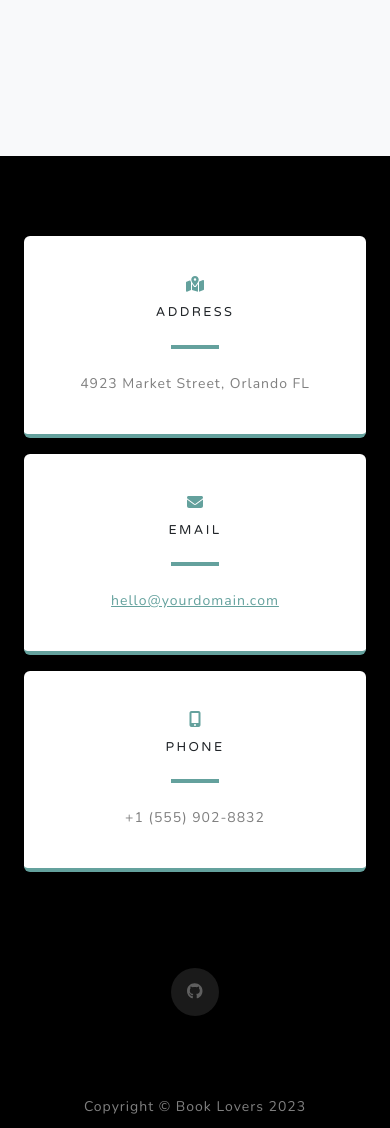
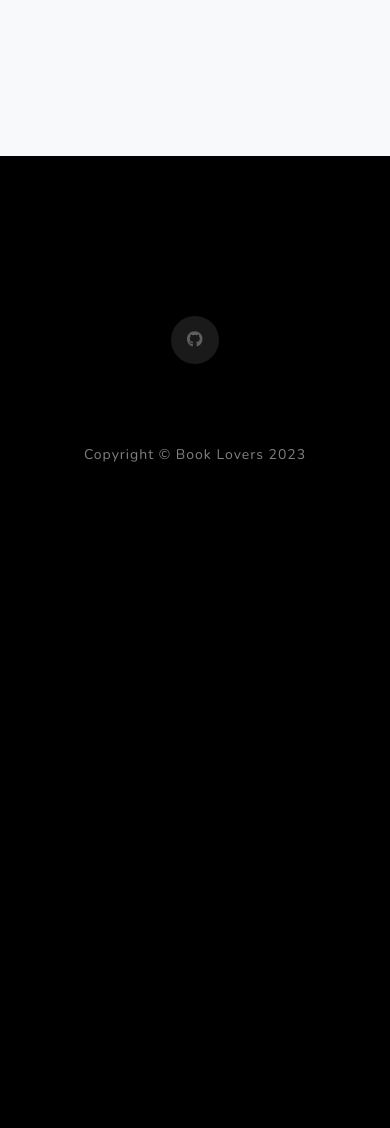
Before and after one commit to rolczynska/BookLovers, a Flask app: page / in a window 390 px wide. Shown: the part 3140-4268 px from the top of the page. After the commit the page ends 3602 px from the top, so only its background shows below. Run offline with Flask 2, Linux system fonts and the light colour scheme; some libraries are stand-ins or nearby versions.

Commit message:
Delete adress, mail and phone section.

```diff
--- a/templates/index.html
+++ b/templates/index.html
@@ -75,40 +75,8 @@
         <!-- Contact-->
         <section class="contact-section bg-black">
             <div class="container px-4 px-lg-5">
-                <div class="row gx-4 gx-lg-5">
-                    <div class="col-md-4 mb-3 mb-md-0">
-                        <div class="card py-4 h-100">
-                            <div class="card-body text-center">
-                                <i class="fas fa-map-marked-alt text-primary mb-2"></i>
-                                <h4 class="text-uppercase m-0">Address</h4>
-                                <hr class="my-4 mx-auto" />
-                                <div class="small text-black-50">4923 Market Street, Orlando FL</div>
-                            </div>
-                        </div>
-                    </div>
-                    <div class="col-md-4 mb-3 mb-md-0">
-                        <div class="card py-4 h-100">
-                            <div class="card-body text-center">
-                                <i class="fas fa-envelope text-primary mb-2"></i>
-                                <h4 class="text-uppercase m-0">Email</h4>
-                                <hr class="my-4 mx-auto" />
-                                <div class="small text-black-50"><a href="#!">hello@yourdomain.com</a></div>
-                            </div>
-                        </div>
-                    </div>
-                    <div class="col-md-4 mb-3 mb-md-0">
-                        <div class="card py-4 h-100">
-                            <div class="card-body text-center">
-                                <i class="fas fa-mobile-alt text-primary mb-2"></i>
-                                <h4 class="text-uppercase m-0">Phone</h4>
-                                <hr class="my-4 mx-auto" />
-                                <div class="small text-black-50">+1 (555) 902-8832</div>
-                            </div>
-                        </div>
-                    </div>
-                </div>
                 <div class="social d-flex justify-content-center">
-                    <a class="mx-2" href="#!"><i class="fab fa-github"></i></a>
+                    <a class="mx-2" href="https://github.com/aleksandra-olkiewicz/BookLovers"><i class="fab fa-github"></i></a>
                 </div>
             </div>
         </section>
```
Also changed, not shown: README.md.
